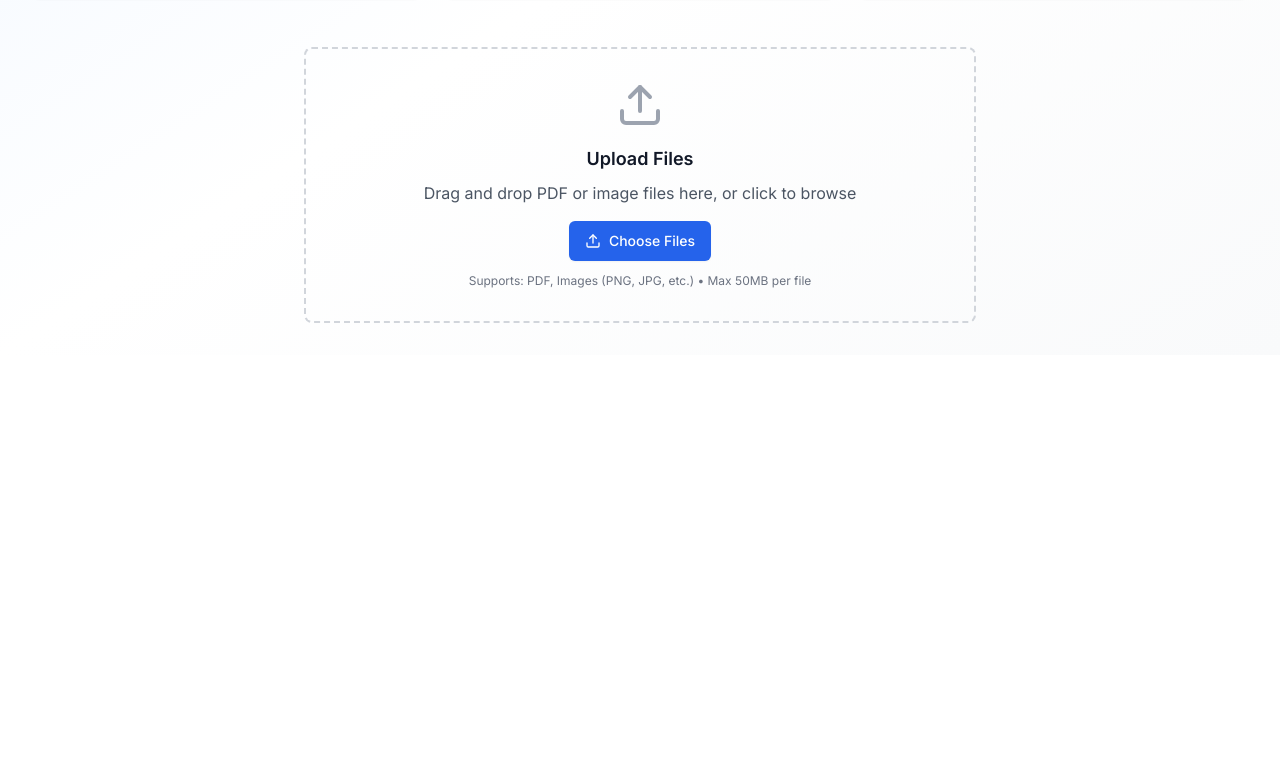
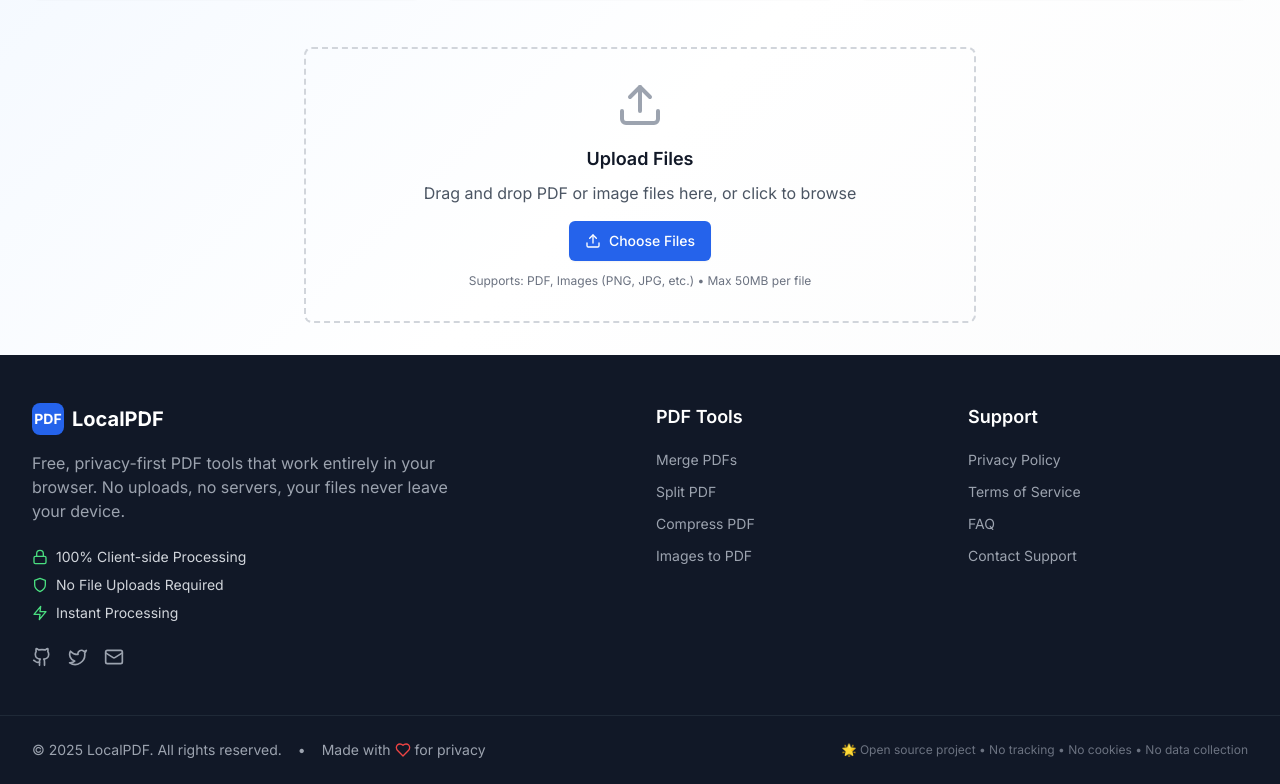
Before and after one commit to ulinycoin/clientpdf-pro, a React (Vite) app: page / in a window 1280 px wide. Shown: the part 480-1264 px from the top of the page. Before the commit the page ends 835 px from the top, so only its background shows below. Built offline with nearby package versions, Linux system fonts and the light colour scheme.

Commit message:
Add footer component and update layout

```diff
--- a/src/App.tsx
+++ b/src/App.tsx
@@ -4,6 +4,7 @@ import { Button } from './components/atoms/Button';
 import { FileUploadZone } from './components/molecules/FileUploadZone';
 import { PDFPreview } from './components/molecules/PDFPreview';
 import { PDFProcessor } from './components/organisms/PDFProcessor';
+import { Footer } from './components/molecules/Footer'; // Добавляем импорт футера
 
 function App() {
   const [selectedFiles, setSelectedFiles] = useState<File[]>([]);
@@ -19,8 +20,9 @@ function App() {
       setCurrentPDF(firstPDF);
     }
   };
+
   return (
-    <div className="min-h-screen bg-gradient-to-br from-blue-50 via-white to-gray-50">
+    <div className="min-h-screen bg-gradient-to-br from-blue-50 via-white to-gray-50 flex flex-col">
       {/* Header */}
       <header className="border-b border-gray-200 bg-white/80 backdrop-blur-sm">
         <div className="max-w-7xl mx-auto px-4 sm:px-6 lg:px-8">
@@ -41,14 +43,14 @@ function App() {
       </header>
 
       {/* Main Content */}
-      <main className="max-w-7xl mx-auto px-4 sm:px-6 lg:px-8 py-8">
+      <main className="flex-1 max-w-7xl mx-auto px-4 sm:px-6 lg:px-8 py-8">
         <div className="text-center mb-12">
           <h2 className="text-4xl font-bold text-gray-900 mb-4">
             Local PDF Processing
           </h2>
-		  <p className="text-lg text-gray-600 max-w-2xl mx-auto">
-		    Process PDFs instantly in your browser. No uploads, no servers, your files never leave your device.
-		  </p>
+          <p className="text-lg text-gray-600 max-w-2xl mx-auto">
+            Process PDFs instantly in your browser. No uploads, no servers, your files never leave your device.
+          </p>
         </div>
 
         {/* Feature Grid */}
@@ -130,6 +132,9 @@ function App() {
           </div>
         )}
       </main>
+
+      {/* Footer - добавляем в конец */}
+      <Footer />
     </div>
   );
 }
--- /dev/null
+++ b/src/components/molecules/Footer.tsx
@@ -0,0 +1,151 @@
+import React from 'react';
+import { Github, Twitter, Mail, Shield, Lock, Zap, Heart } from 'lucide-react';
+
+export const Footer: React.FC = () => {
+  const currentYear = new Date().getFullYear();
+
+  return (
+    <footer className="bg-gray-900 text-white">
+      {/* Main Footer Content */}
+      <div className="max-w-7xl mx-auto px-4 sm:px-6 lg:px-8 py-12">
+        <div className="grid grid-cols-1 md:grid-cols-2 lg:grid-cols-4 gap-8">
+
+          {/* Brand & Description */}
+          <div className="lg:col-span-2">
+            <div className="flex items-center space-x-2 mb-4">
+              <div className="h-8 w-8 bg-blue-600 rounded-lg flex items-center justify-center">
+                <span className="text-white font-bold text-sm">PDF</span>
+              </div>
+              <span className="text-xl font-bold">LocalPDF</span>
+            </div>
+
+            <p className="text-gray-400 mb-6 max-w-md">
+              Free, privacy-first PDF tools that work entirely in your browser.
+              No uploads, no servers, your files never leave your device.
+            </p>
+
+            {/* Privacy Features */}
+            <div className="space-y-2 mb-6">
+              <div className="flex items-center text-sm text-gray-300">
+                <Lock className="h-4 w-4 mr-2 text-green-400" />
+                100% Client-side Processing
+              </div>
+              <div className="flex items-center text-sm text-gray-300">
+                <Shield className="h-4 w-4 mr-2 text-green-400" />
+                No File Uploads Required
+              </div>
+              <div className="flex items-center text-sm text-gray-300">
+                <Zap className="h-4 w-4 mr-2 text-green-400" />
+                Instant Processing
+              </div>
+            </div>
+
+            {/* Social Links */}
+            <div className="flex space-x-4">
+              <a
+                href="https://github.com/ulinycoin/clientpdf-pro"
+                target="_blank"
+                rel="noopener noreferrer"
+                className="text-gray-400 hover:text-white transition-colors"
+                aria-label="GitHub Repository"
+              >
+                <Github className="h-5 w-5" />
+              </a>
+              <a
+                href="https://twitter.com/localpdf"
+                target="_blank"
+                rel="noopener noreferrer"
+                className="text-gray-400 hover:text-white transition-colors"
+                aria-label="Follow on Twitter"
+              >
+                <Twitter className="h-5 w-5" />
+              </a>
+              <a
+                href="mailto:contact@localpdf.online"
+                className="text-gray-400 hover:text-white transition-colors"
+                aria-label="Contact Email"
+              >
+                <Mail className="h-5 w-5" />
+              </a>
+            </div>
+          </div>
+
+          {/* Tools */}
+          <div>
+            <h3 className="text-lg font-semibold mb-4">PDF Tools</h3>
+            <ul className="space-y-2">
+              <li>
+                <a href="#merge" className="text-gray-400 hover:text-white transition-colors text-sm">
+                  Merge PDFs
+                </a>
+              </li>
+              <li>
+                <a href="#split" className="text-gray-400 hover:text-white transition-colors text-sm">
+                  Split PDF
+                </a>
+              </li>
+              <li>
+                <a href="#compress" className="text-gray-400 hover:text-white transition-colors text-sm">
+                  Compress PDF
+                </a>
+              </li>
+              <li>
+                <a href="#convert" className="text-gray-400 hover:text-white transition-colors text-sm">
+                  Images to PDF
+                </a>
+              </li>
+            </ul>
+          </div>
+
+          {/* Support & Legal */}
+          <div>
+            <h3 className="text-lg font-semibold mb-4">Support</h3>
+            <ul className="space-y-2">
+              <li>
+                <a href="/privacy" className="text-gray-400 hover:text-white transition-colors text-sm">
+                  Privacy Policy
+                </a>
+              </li>
+              <li>
+                <a href="/terms" className="text-gray-400 hover:text-white transition-colors text-sm">
+                  Terms of Service
+                </a>
+              </li>
+              <li>
+                <a href="/faq" className="text-gray-400 hover:text-white transition-colors text-sm">
+                  FAQ
+                </a>
+              </li>
+              <li>
+                <a href="mailto:support@localpdf.online" className="text-gray-400 hover:text-white transition-colors text-sm">
+                  Contact Support
+                </a>
+              </li>
+            </ul>
+          </div>
+        </div>
+      </div>
+
+      {/* Bottom Bar */}
+      <div className="border-t border-gray-800">
+        <div className="max-w-7xl mx-auto px-4 sm:px-6 lg:px-8 py-6">
+          <div className="md:flex md:items-center md:justify-between">
+            <div className="flex items-center space-x-4 text-sm text-gray-400">
+              <span>© {currentYear} LocalPDF. All rights reserved.</span>
+              <span className="hidden md:inline">•</span>
+              <span className="flex items-center">
+                Made with <Heart className="h-4 w-4 mx-1 text-red-500" /> for privacy
+              </span>
+            </div>
+
+            <div className="mt-4 md:mt-0">
+              <p className="text-xs text-gray-500">
+                🌟 Open source project • No tracking • No cookies • No data collection
+              </p>
+            </div>
+          </div>
+        </div>
+      </div>
+    </footer>
+  );
+};
```
